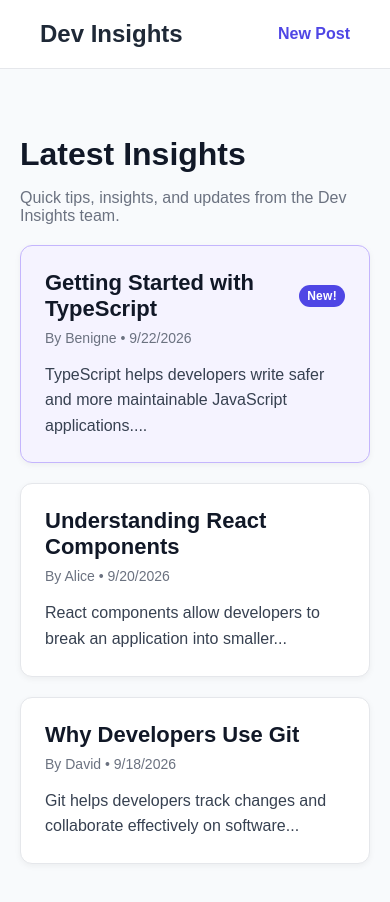
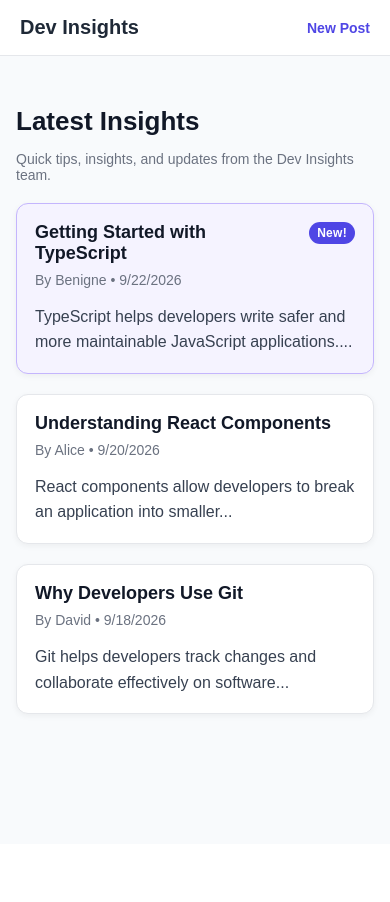
Before and after one commit to benigne811/Mini-Blog-Project, a React (Vite) app in the folder dev-insights-mini-blog/: page / in a window 390 px wide. After the commit the page ends 844 px from the top, so only its background shows below. Built offline with nearby package versions, Linux system fonts and the light colour scheme.

Commit message:
style: improve responsive blog layout

```diff
--- a/dev-insights-mini-blog/src/App.css
+++ b/dev-insights-mini-blog/src/App.css
@@ -19,3 +19,17 @@
   margin-bottom: 20px;
   color: #6b7280;
 }
+
+@media (max-width: 600px) {
+  .main-content {
+    padding: 28px 16px;
+  }
+
+  .page-title {
+    font-size: 26px;
+  }
+
+  .page-description {
+    font-size: 14px;
+  }
+}
--- a/dev-insights-mini-blog/src/components/Header.css
+++ b/dev-insights-mini-blog/src/components/Header.css
@@ -22,3 +22,41 @@
 .nav-link:hover {
   text-decoration: underline;
 }
+
+@media (max-width: 600px) {
+  .header {
+    padding: 16px;
+  }
+
+  .logo {
+    font-size: 20px;
+  }
+
+  .nav-link {
+    font-size: 14px;
+  }
+}
+
+@media (max-width: 360px) {
+  .header {
+    gap: 12px;
+  }
+
+  .logo {
+    font-size: 18px;
+  }
+}
+
+@media (max-width: 600px) {
+  .header {
+    padding: 16px 20px;
+  }
+
+  .logo {
+    font-size: 20px;
+  }
+
+  .nav-link {
+    font-size: 14px;
+  }
+}
--- a/dev-insights-mini-blog/src/components/post.css
+++ b/dev-insights-mini-blog/src/components/post.css
@@ -46,3 +46,17 @@
   font-weight: 700;
   white-space: nowrap;
 }
+
+@media (max-width: 600px) {
+  .post {
+    padding: 18px;
+  }
+
+  .post-header {
+    align-items: flex-start;
+  }
+
+  .post-title {
+    font-size: 18px;
+  }
+}
```
